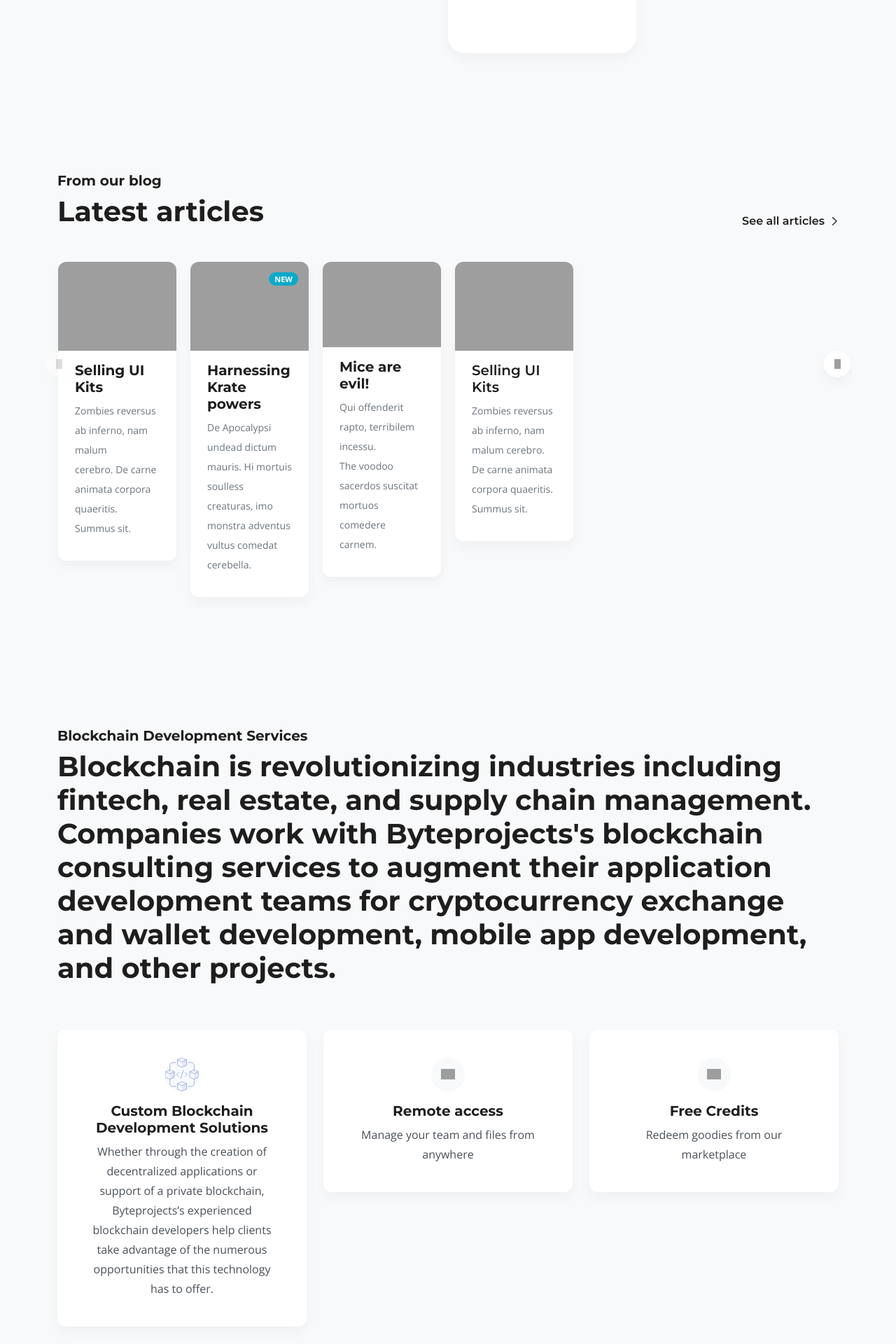
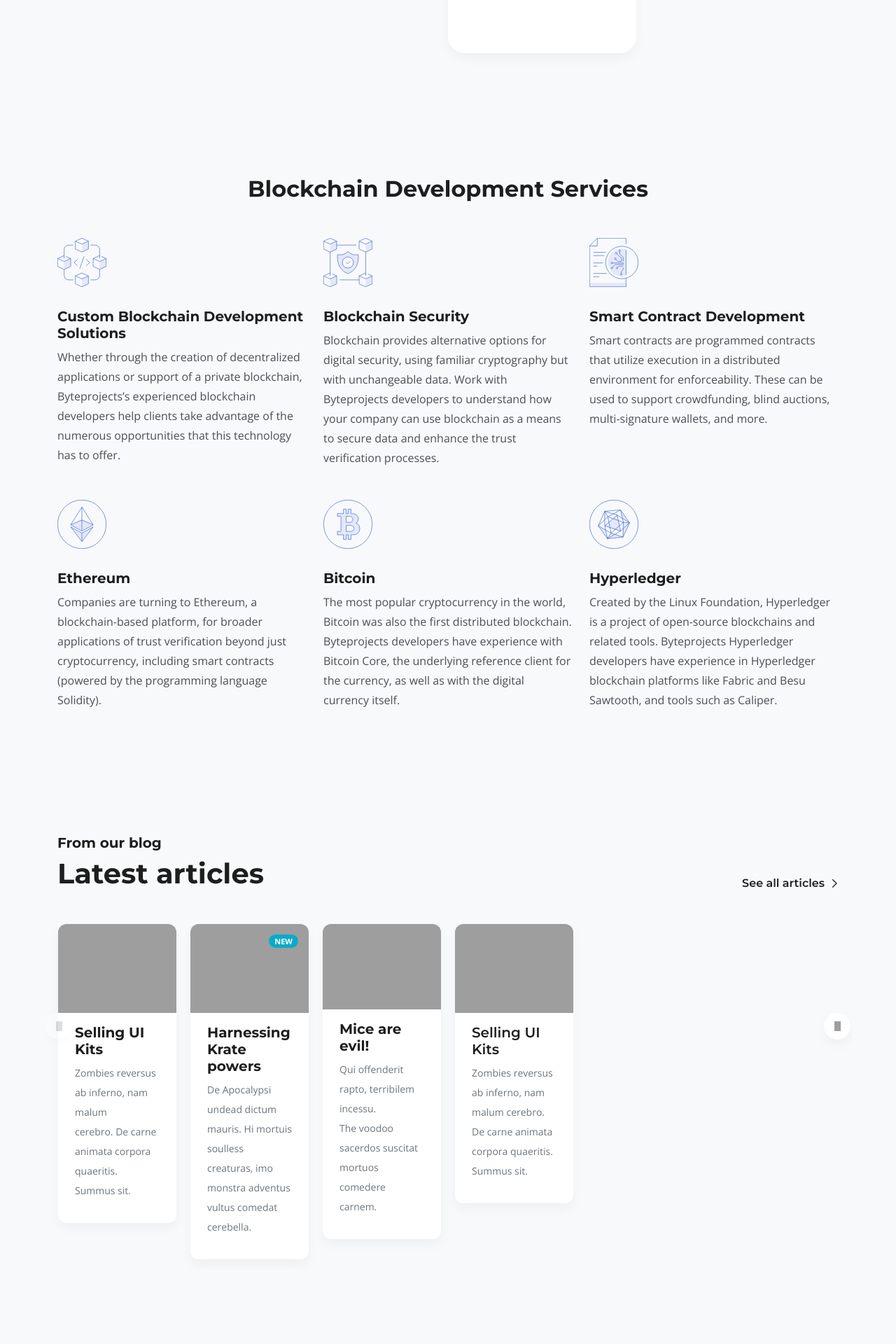
Before and after one commit to rohitroyrr8/byteprojects-website, a PHP site: page / in a window 1280 px wide. Shown: the part 1962-3882 px from the top of the page at 70% size. Run offline with PHP 8.4, Linux system fonts and the light colour scheme; grey boxes are pictures that could not be loaded.

Commit message:
--allow-empty-messages

```diff
--- a/index.php
+++ b/index.php
@@ -151,6 +151,42 @@
                 </div>
             </section>
             <section class="muse-section">
+                <div class="row">
+                    <h2 class="text-center">Blockchain Development Services</h2>
+                    <div class="col-md-4 col-sm-12 my-2">
+                        <img src="images/svg/custom_development.svg" alt="" style="width: 70px;margin: 30px 0px;">
+                        <h5 class="mb-2">Custom Blockchain Development Solutions</h5>
+                        <p class="mb-0">Whether through the creation of decentralized applications or support of a private blockchain, Byteprojects’s experienced blockchain developers help clients take advantage of the numerous opportunities that this technology has to offer.</p>
+                    </div>
+                    <div class="col-md-4 col-sm-12 my-2">
+                        <img src="images/svg/blockchain_security.svg" alt="" style="width: 70px;margin: 30px 0px;">
+                        <h5 class="mb-2">Blockchain Security</h5>
+                        <p class="mb-0">Blockchain provides alternative options for digital security, using familiar cryptography but with unchangeable data. Work with Byteprojects developers to understand how your company can use blockchain as a means to secure data and enhance the trust verification processes.</p>
+                    </div>
+
+                    <div class="col-md-4 col-sm-12 my-2">
+                        <img src="images/svg/smart-contract.svg" alt="" style="width: 70px;margin: 30px 0px;">
+                        <h5 class="mb-2">Smart Contract Development</h5>
+                        <p class="mb-0">Smart contracts are programmed contracts that utilize execution in a distributed environment for enforceability. These can be used to support crowdfunding, blind auctions, multi-signature wallets, and more.</p>
+                    </div>
+                    <div class="col-md-4 col-sm-12 my-2">
+                        <img src="images/svg/ethereum.svg" alt="" style="width: 70px;margin: 30px 0px;">
+                        <h5 class="mb-2">Ethereum</h5>
+                        <p class="mb-0">Companies are turning to Ethereum, a blockchain-based platform, for broader applications of trust verification beyond just cryptocurrency, including smart contracts (powered by the programming language Solidity).</p>
+                    </div>
+                    <div class="col-md-4 col-sm-12 my-2">
+                        <img src="images/svg/bitcoin.svg" alt="" style="width: 70px;margin: 30px 0px;">
+                        <h5 class="mb-2">Bitcoin</h5>
+                        <p class="mb-0">The most popular cryptocurrency in the world, Bitcoin was also the first distributed blockchain. Byteprojects developers have experience with Bitcoin Core, the underlying reference client for the currency, as well as with the digital currency itself.</p>
+                    </div>
+                    <div class="col-md-4 col-sm-12 my-2">
+                        <img src="images/svg/hyperledger.svg" alt="" style="width: 70px;margin: 30px 0px;">
+                        <h5 class="mb-2">Hyperledger</h5>
+                        <p class="mb-0">Created by the Linux Foundation, Hyperledger is a project of open-source blockchains and related tools. Byteprojects Hyperledger developers have experience in Hyperledger blockchain platforms like Fabric and Besu Sawtooth, and tools such as Caliper.</p>
+                    </div>
+                </div>
+            </section>
+            <section class="muse-section">
                 <div class="row align-items-end mb-5">
                     <div class="col-md-8">
                         <h5>From our blog</h5>
@@ -233,19 +269,14 @@
                 </div>
             </section>
             <section class="muse-section">
-                <h5>Blockchain Development Services</h5>
-                <h2 class="h1 mb-md-4 mb-3 pb-lg-4">Blockchain is revolutionizing industries including fintech, real estate, and supply chain
-                                    management. Companies work with Byteprojects's blockchain consulting services to augment their
-                                    application development teams for cryptocurrency exchange and wallet development,
-                                    mobile app development, and other projects.</h2>
+                <h5>Complete Package</h5>
+                <h2 class="h1 mb-md-4 mb-3 pb-lg-4">From product design to software continuous delivery</h2>
                 <div class="row">
                     <div class="col-md-4 aos-init aos-animate" data-aos="fade-up" data-aos-delay="100">
                         <div class="card muse-card px-4 px-lg-5 py-3 py-md-4 text-center rounded-12 my-3">
-                            <span class="circle circle-lg bg-gray-100 m-auto mt-3">
-                                <img src="images/svg/custom_development.svg" alt="" style="width: 70px;margin: 30px 0px;">
-                            </span>
-                            <h5 class="mt-3">Custom Blockchain Development Solutions</h5>
-                            <p>Whether through the creation of decentralized applications or support of a private blockchain, Byteprojects’s experienced blockchain developers help clients take advantage of the numerous opportunities that this technology has to offer.</p>
+                            <span class="circle circle-lg bg-gray-100 m-auto mt-3"><img src="./images/services-icon-web-development.svg" alt="Mail" style="width: 20px;" /></span>
+                            <h5 class="mt-3">Web Development</h5>
+                            <p>Real time web application that grow with your business.</p>
                         </div>
                     </div>
                     <div class="col-md-4 aos-init aos-animate" data-aos="fade-up" data-aos-delay="100">
```
